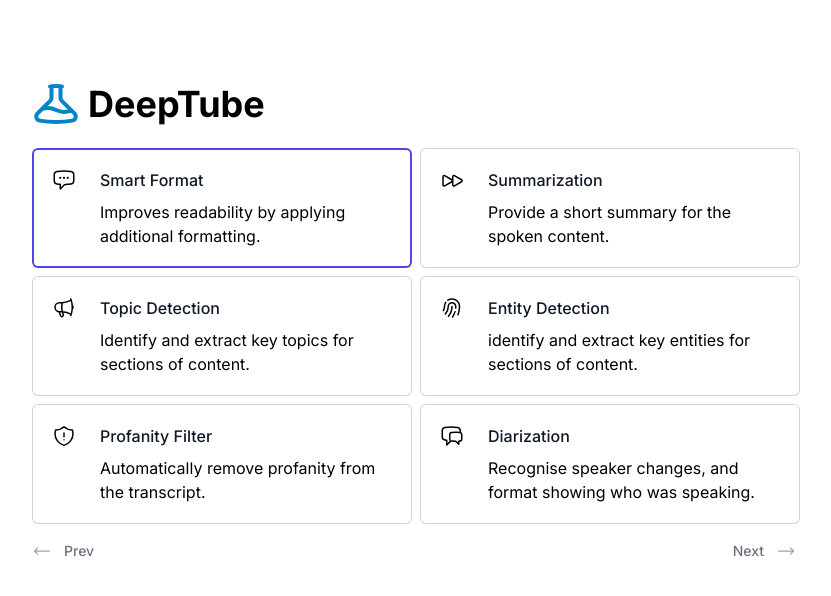
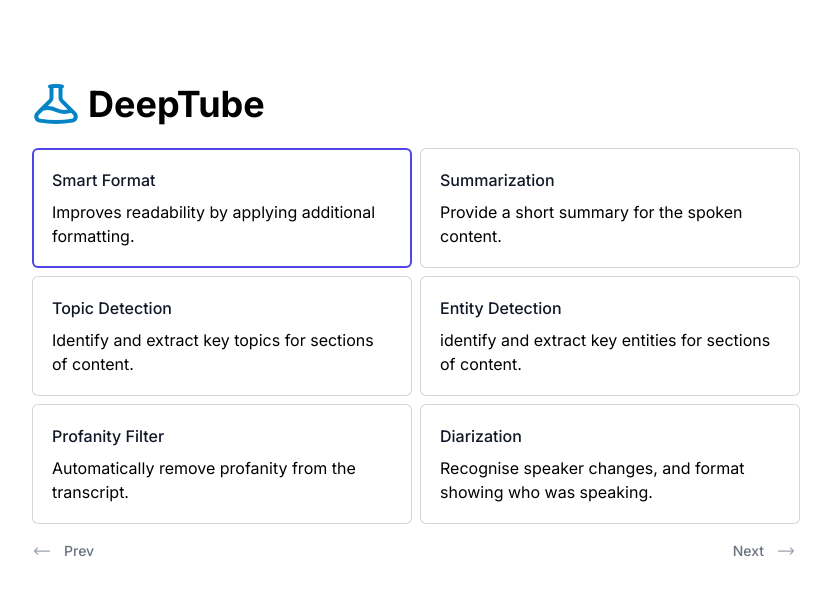
Before and after one commit to deepgram-devs/youtube-demo, a Next.js app: page /features in a window 1280 px wide. Shown: the top 596 px of the page, without its empty margins (224-1055 px from the left). Built offline with nearby package versions, Linux system fonts and the light colour scheme.

Commit message:
transcript is working

```diff
--- a/package.json
+++ b/package.json
@@ -9,6 +9,7 @@
     "lint": "next lint"
   },
   "dependencies": {
+    "@deepgram/sdk": "^2.1.1",
     "@headlessui/react": "^1.7.14",
     "@heroicons/react": "^2.0.18",
     "@types/node": "20.2.5",
--- a/src/app/features/page.tsx
+++ b/src/app/features/page.tsx
@@ -7,6 +7,7 @@
   ArrowLongLeftIcon,
   ArrowLongRightIcon,
 } from "@heroicons/react/24/outline";
+import { useEffect } from "react";
 
 const Next = () => {
   const { features } = useTranscriptionContext();
@@ -45,7 +46,13 @@
 };
 
 const Features = () => {
-  const { features } = useTranscriptionContext();
+  const { features, setFeatures } = useTranscriptionContext();
+
+  const updateFeature = (index: number, value: boolean) => {
+    let copyFeatures = [...features]; //shallow copy features
+    copyFeatures[index].value = value;
+    setFeatures(copyFeatures);
+  };
 
   return (
     <div className="flex flex-col">
@@ -55,17 +62,15 @@
             key={feature.key}
             className="flex checkbox-label rounded-md min-w-full p-5 ring-1 ring-inset ring-gray-300 gap-4"
           >
-            <feature.icon
-              className="h-6 w-6 shrink-0 mr-2"
-              aria-hidden="true"
-            />
             <div className="grow flex flex-col gap-2 select-none">
               <input
                 defaultChecked={feature.value}
                 type="checkbox"
                 name={feature.key}
                 id={feature.key}
-                onChange={() => (feature.value = !feature.value)}
+                onChange={() => {
+                  updateFeature(index, !feature.value);
+                }}
                 className="hidden focus:outline-none focus:ring-0"
               />
               <label
--- /dev/null
+++ b/src/app/transcribe/api/route.ts
@@ -0,0 +1,25 @@
+import { NextResponse } from "next/server";
+import { Deepgram } from "@deepgram/sdk";
+
+import {
+  PrerecordedTranscriptionOptions,
+  TranscriptionSource,
+} from "@deepgram/sdk/dist/types";
+
+const dg = new Deepgram("3c2a5c10396787b3468cd29bd3887190e2a45f59");
+
+export async function POST(request: Request) {
+  const body: {
+    source: TranscriptionSource;
+    features: PrerecordedTranscriptionOptions;
+  } = await request.json();
+
+  const transcribe = await dg.transcription.preRecorded(
+    body.source,
+    body.features
+  );
+
+  console.log(transcribe);
+
+  return NextResponse.json(transcribe);
+}
--- a/src/app/transcribe/page.tsx
+++ b/src/app/transcribe/page.tsx
@@ -2,11 +2,34 @@
 
 import { useErrorContext } from "@/context/error";
 import { useTranscriptionContext } from "@/context/transcription";
-import { useEffect } from "react";
+import { useEffect, useState } from "react";
 
 const Features = () => {
   const { setError } = useErrorContext();
   const { features, url } = useTranscriptionContext();
+  const [data, setData] = useState(null);
+  const [isLoading, setLoading] = useState(false);
+
+  useEffect(() => {
+    setLoading(true);
+    fetch("/transcribe/api", {
+      method: "POST",
+      body: JSON.stringify({
+        source: { url: "https://dpgr.am/spacewalk.wav" },
+        features: {},
+      }),
+    })
+      .then((res) => res.json())
+      .then((data) => {
+        setData(data);
+        setLoading(false);
+      });
+  }, []);
+
+  if (isLoading) return <p>Loading...</p>;
+  if (!data) return <p>No data</p>;
+
+  console.log(data);
 
   return <div className="flex flex-col">{url}</div>;
 };
--- a/src/context/transcription.tsx
+++ b/src/context/transcription.tsx
@@ -1,19 +1,10 @@
 "use client";
 
-import { createContext, useContext, useState } from "react";
-import {
-  ChatBubbleLeftEllipsisIcon,
-  ChatBubbleLeftRightIcon,
-  FingerPrintIcon,
-  ForwardIcon,
-  MegaphoneIcon,
-  ShieldExclamationIcon,
-} from "@heroicons/react/24/outline";
+import { createContext, useContext, useEffect, useState } from "react";
 
 type Feature = {
   name: string;
   description: string;
-  icon: any;
   key: string;
   value: boolean;
 };
@@ -30,6 +21,7 @@
   url: string;
   setUrl: (index: string) => void;
   features: Features;
+  setFeatures: (features: Features) => void;
 };
 
 interface TranscriptionContextInterface {
@@ -42,35 +34,30 @@
   {
     name: "Smart Format",
     description: "Improves readability by applying additional formatting.",
-    icon: ChatBubbleLeftEllipsisIcon,
     key: "smart_format",
     value: true,
   },
   {
     name: "Summarization",
     description: "Provide a short summary for the spoken content.",
-    icon: ForwardIcon,
     key: "summarize",
     value: false,
   },
   {
     name: "Topic Detection",
     description: "Identify and extract key topics for sections of content.",
-    icon: MegaphoneIcon,
     key: "detect_topics",
     value: false,
   },
   {
     name: "Entity Detection",
     description: "identify and extract key entities for sections of content.",
-    icon: FingerPrintIcon,
     key: "detect_entities",
     value: false,
   },
   {
     name: "Profanity Filter",
     description: "Automatically remove profanity from the transcript.",
-    icon: ShieldExclamationIcon,
     key: "profanity_filter",
     value: false,
   },
@@ -78,37 +65,50 @@
     name: "Diarization",
     description:
       "Recognise speaker changes, and format showing who was speaking.",
-    icon: ChatBubbleLeftRightIcon,
     key: "diarize",
     value: false,
   },
 ];
 
-const getInitialUrl = (): string => {
-  const url = localStorage.getItem("transcriptionUrl");
-  return url ? url : "";
+const setLocalStorage = (key: string, value: unknown) => {
+  try {
+    window.localStorage.setItem(key, JSON.stringify(value));
+  } catch (e) {
+    // catch possible errors:
+    // https://developer.mozilla.org/en-US/docs/Web/API/Web_Storage_API/Using_the_Web_Storage_API
+  }
 };
 
-const getInitialFeatures = (): Features => {
-  const storedFeaturesString = localStorage.getItem("transcriptionFeatures");
-  let features = availableFeatures;
-
-  if (storedFeaturesString) {
-    const storedFeatures: FeaturesMap = JSON.parse(storedFeaturesString);
-    storedFeatures.forEach((sF, i) => (features[i].value = sF.value));
+const getLocalStorage = (key: string, initialValue: unknown) => {
+  try {
+    const value = window.localStorage.getItem(key);
+    return value ? JSON.parse(value) : initialValue;
+  } catch (e) {
+    // if error, return initial value
+    return initialValue;
   }
-
-  return features;
 };
 
 const TranscriptionContextProvider = ({
   children,
 }: TranscriptionContextInterface) => {
-  const [url, setUrl] = useState(getInitialUrl);
-  const [features, setFeatures] = useState(getInitialFeatures);
+  const [url, setUrl] = useState(getLocalStorage("url", ""));
+  const [features, setFeatures] = useState(
+    getLocalStorage("features", availableFeatures)
+  );
+
+  useEffect(() => {
+    setLocalStorage("url", url);
+  }, [url]);
+
+  useEffect(() => {
+    setLocalStorage("features", features);
+  }, [features]);
 
   return (
-    <TranscriptionContext.Provider value={{ url, setUrl, features }}>
+    <TranscriptionContext.Provider
+      value={{ url, setUrl, features, setFeatures }}
+    >
       {children}
     </TranscriptionContext.Provider>
   );
```
Also changed, not shown: 1 other file (tests, documents, lock files or other folders).
